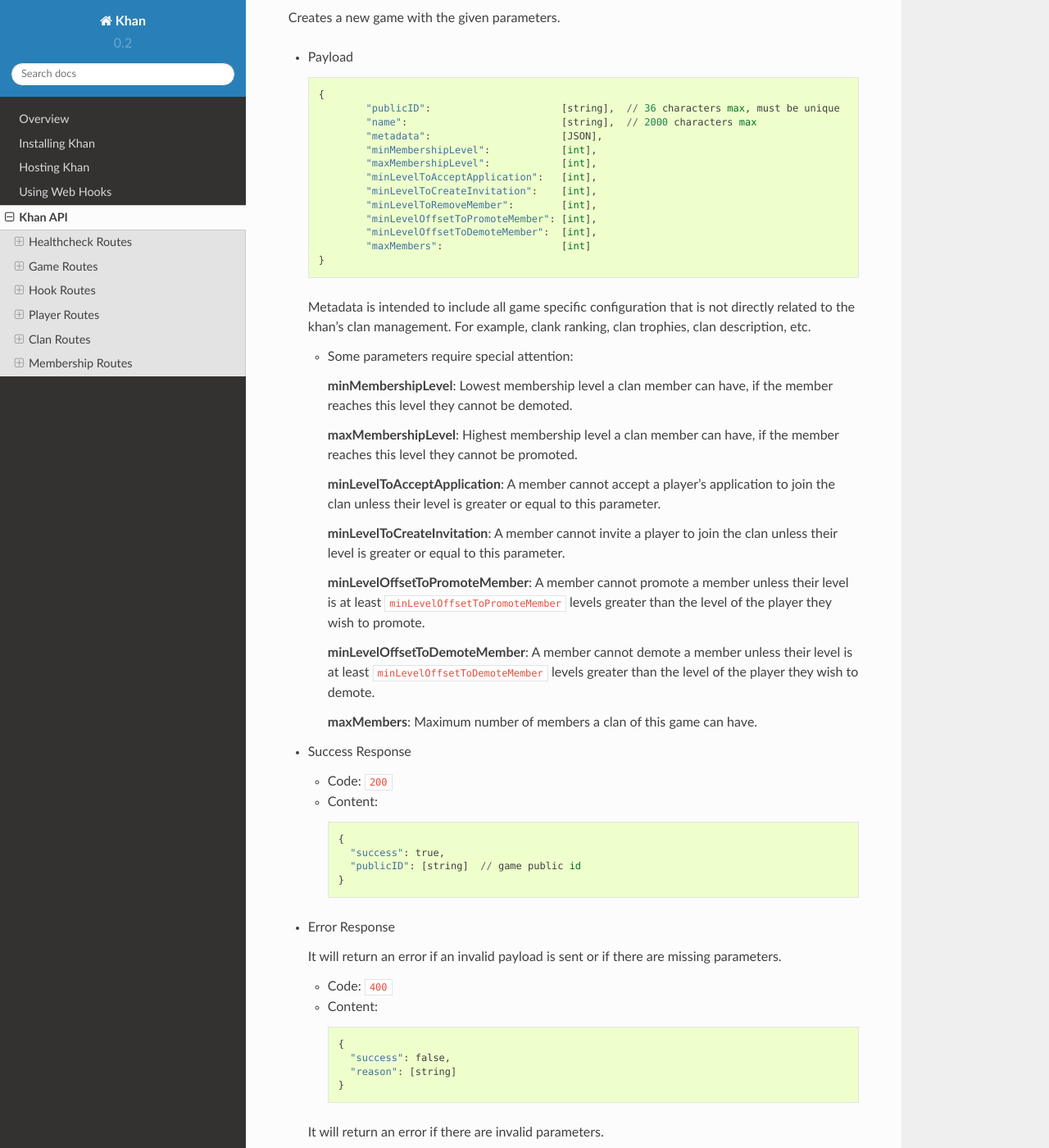
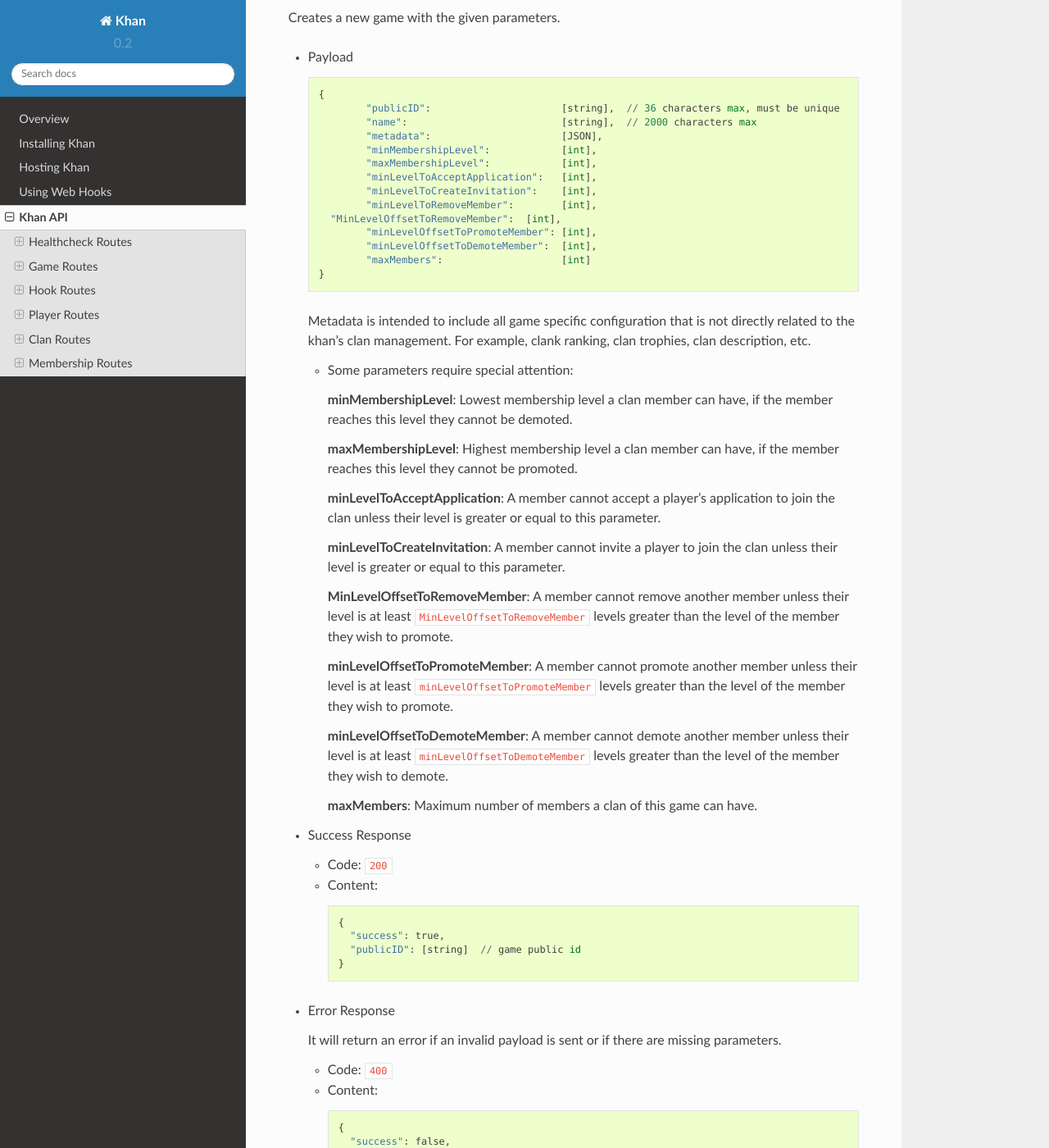
Before and after one commit to topfreegames/khan, a Sphinx documentation site: the page built from docs/API.md, in a window 1280 px wide and 1400 px high, scrolled down 944 px. Shown: the whole window at 82% size. Built offline with Sphinx 7.4.7 and the Read the Docs theme 2.0.0, drawn with Linux system fonts in a browser that asks for light colours.

Commit message:
Updated docs.

```diff
--- a/docs/API.md
+++ b/docs/API.md
@@ -51,6 +51,7 @@
     	"minLevelToAcceptApplication":   [int],
     	"minLevelToCreateInvitation":    [int],
     	"minLevelToRemoveMember":        [int],
+      "MinLevelOffsetToRemoveMember":  [int],
     	"minLevelOffsetToPromoteMember": [int],
     	"minLevelOffsetToDemoteMember":  [int],
     	"maxMembers":                    [int]
@@ -69,9 +70,11 @@
 
       **minLevelToCreateInvitation**: A member cannot invite a player to join the clan unless their level is greater or equal to this parameter.
 
-      **minLevelOffsetToPromoteMember**: A member cannot promote a member unless their level is at least `minLevelOffsetToPromoteMember` levels greater than the level of the player they wish to promote.
+      **MinLevelOffsetToRemoveMember**: A member cannot remove another member unless their level is at least `MinLevelOffsetToRemoveMember` levels greater than the level of the member they wish to promote.
 
-      **minLevelOffsetToDemoteMember**: A member cannot demote a member unless their level is at least `minLevelOffsetToDemoteMember` levels greater than the level of the player they wish to demote.
+      **minLevelOffsetToPromoteMember**: A member cannot promote another member unless their level is at least `minLevelOffsetToPromoteMember` levels greater than the level of the member they wish to promote.
+
+      **minLevelOffsetToDemoteMember**: A member cannot demote another member unless their level is at least `minLevelOffsetToDemoteMember` levels greater than the level of the member they wish to demote.
 
       **maxMembers**: Maximum number of members a clan of this game can have.
 
```
